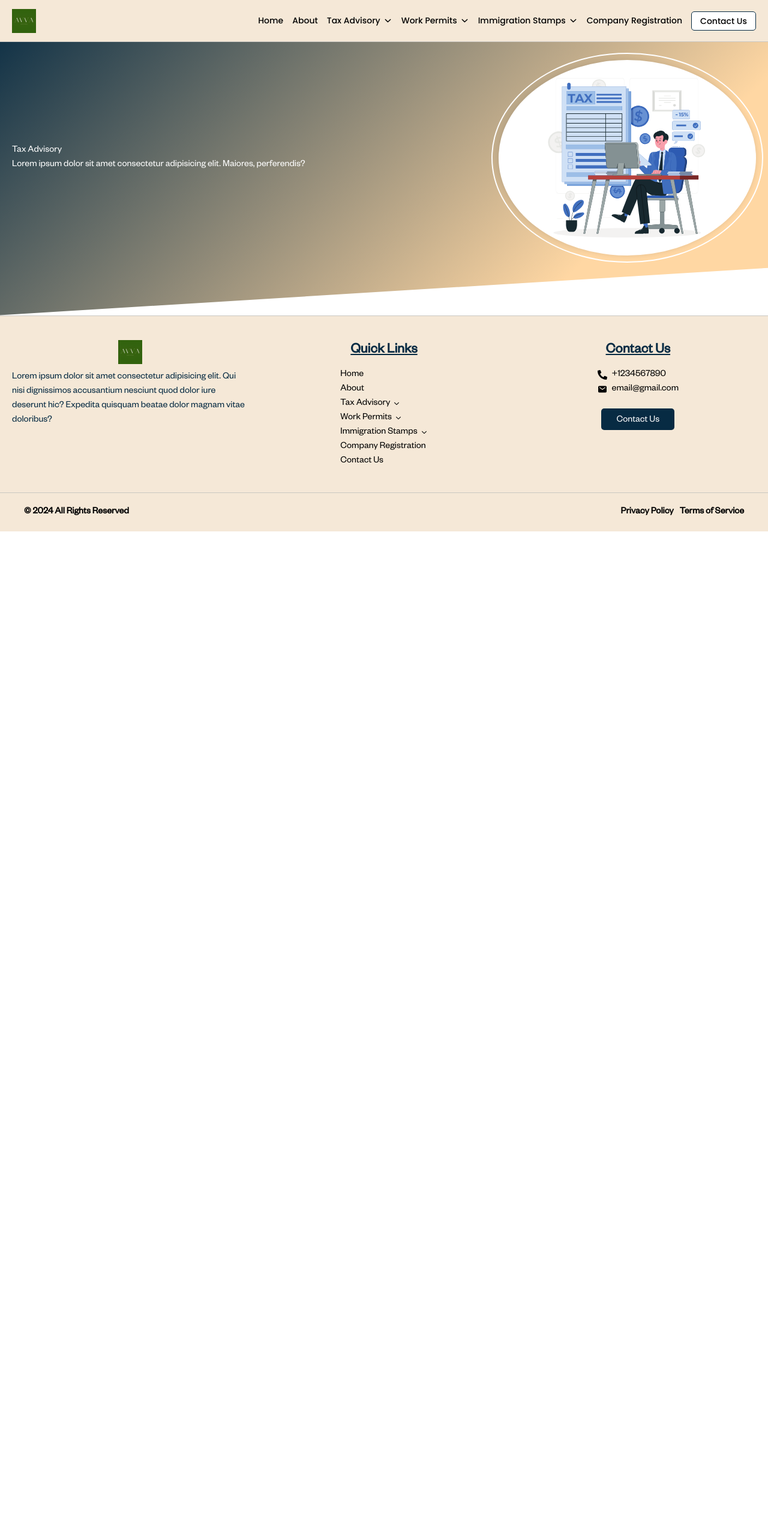
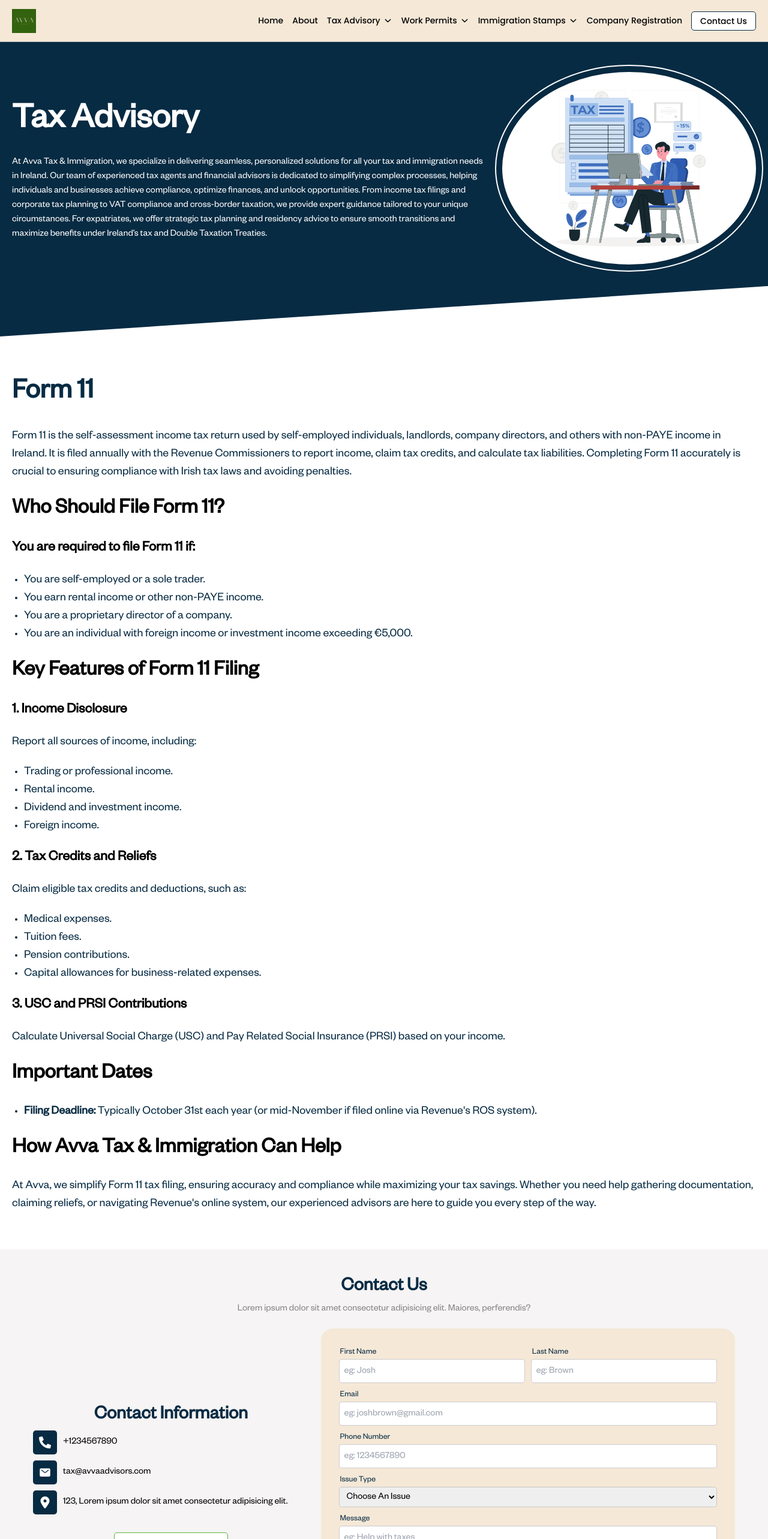
Before and after one commit to TartejBrothers/Avva-Advisors, a React (Create React App) app: page /form11 in a window 1280 px wide. Shown: the top 2566 px of the page at 60% size. Before the commit the page ends 886 px from the top, so only its background shows below. Built offline with nearby package versions, Linux system fonts and the light colour scheme.

Commit message:
Added: Form 11

```diff
--- a/src/components/contactform.jsx
+++ b/src/components/contactform.jsx
@@ -1,10 +1,15 @@
-import React from "react";
+import React, { useState } from "react";
 import { FaLocationDot } from "react-icons/fa6";
 import { FaPhoneAlt } from "react-icons/fa";
 import { IoMail } from "react-icons/io5";
 import { FaWhatsapp } from "react-icons/fa";
 import "../styles/contactform.css";
-export default function ContactForm() {
+export default function ContactForm({ mail }) {
+  const [selectedIssue, setSelectedIssue] = useState("");
+
+  const handleChange = (event) => {
+    setSelectedIssue(event.target.value);
+  };
   return (
     <div className="contactform">
       <div className="contactformtop">
@@ -27,7 +32,8 @@ export default function ContactForm() {
             <div className="contactinformationbox">
               <IoMail />
             </div>
-            <p>email@gmail.com</p>
+
+            <p>{mail ?? "contact@avvadvisors.com"}</p>
           </div>
           <div className="contactinformationrow">
             <div className="contactinformationbox">
@@ -89,6 +95,25 @@ export default function ContactForm() {
             </div>
             <div className="inputdiv">
               <div className="inputdivfull">
+                <label htmlFor="issue">Issue Type</label>
+                <select
+                  id="issueType"
+                  name="issueType"
+                  value={selectedIssue}
+                  onChange={handleChange}
+                >
+                  <option value="" disabled>
+                    Choose An Issue
+                  </option>
+                  <option value="stamps">Stamps</option>
+                  <option value="work-permits">Work Permits</option>
+                  <option value="taxes">Taxes</option>
+                  <option value="startup">Startup</option>
+                </select>
+              </div>
+            </div>
+            <div className="inputdiv">
+              <div className="inputdivfull">
                 <label htmlFor="message">Message</label>
                 <textarea
                   name="message"
--- a/src/components/taxadvisoryheader.jsx
+++ b/src/components/taxadvisoryheader.jsx
@@ -7,8 +7,17 @@ export default function TaxAdvisoryHeader() {
         <div className="taxadvisoryheaderleft">
           <h2>Tax Advisory</h2>
           <p>
-            Lorem ipsum dolor sit amet consectetur adipisicing elit. Maiores,
-            perferendis?
+            At Avva Tax &amp; Immigration, we specialize in delivering seamless,
+            personalized solutions for all your tax and immigration needs in
+            Ireland. Our team of experienced tax agents and financial advisors
+            is dedicated to simplifying complex processes, helping individuals
+            and businesses achieve compliance, optimize finances, and unlock
+            opportunities. From income tax filings and corporate tax planning to
+            VAT compliance and cross-border taxation, we provide expert guidance
+            tailored to your unique circumstances. For expatriates, we offer
+            strategic tax planning and residency advice to ensure smooth
+            transitions and maximize benefits under Ireland’s tax and Double
+            Taxation Treaties.
           </p>
         </div>
         <div className="taxadvisoryheaderright">
--- a/src/pages/tax-advisory/form11.jsx
+++ b/src/pages/tax-advisory/form11.jsx
@@ -3,11 +3,80 @@ import Navbar from "../../components/navbar";
 import Footer from "../../components/footer";
 import TaxAdvisoryHeader from "../../components/taxadvisoryheader";
 import "../../styles/taxadvisory.css";
+import ContactForm from "../../components/contactform";
 export default function Form11() {
   return (
     <div className="taxadvisorymain">
       <Navbar />
       <TaxAdvisoryHeader />
+      <div className="taxadvisorybody">
+        <h1>Form 11</h1>
+        <p>
+          Form 11 is the self-assessment income tax return used by self-employed
+          individuals, landlords, company directors, and others with non-PAYE
+          income in Ireland. It is filed annually with the Revenue Commissioners
+          to report income, claim tax credits, and calculate tax liabilities.
+          Completing Form 11 accurately is crucial to ensuring compliance with
+          Irish tax laws and avoiding penalties.
+        </p>
+
+        <h2>Who Should File Form 11?</h2>
+        <h3>You are required to file Form 11 if:</h3>
+        <ul>
+          <li>You are self-employed or a sole trader.</li>
+          <li>You earn rental income or other non-PAYE income.</li>
+          <li>You are a proprietary director of a company.</li>
+          <li>
+            You are an individual with foreign income or investment income
+            exceeding €5,000.
+          </li>
+        </ul>
+
+        <h2>Key Features of Form 11 Filing</h2>
+        <h3>1. Income Disclosure</h3>
+        <p>Report all sources of income, including:</p>
+        <ul>
+          <li>Trading or professional income.</li>
+          <li>Rental income.</li>
+          <li>Dividend and investment income.</li>
+          <li>Foreign income.</li>
+        </ul>
+
+        <h3>2. Tax Credits and Reliefs</h3>
+        <p>Claim eligible tax credits and deductions, such as:</p>
+        <ul>
+          <li>Medical expenses.</li>
+          <li>Tuition fees.</li>
+          <li>Pension contributions.</li>
+          <li>Capital allowances for business-related expenses.</li>
+        </ul>
+
+        <h3>3. USC and PRSI Contributions</h3>
+        <p>
+          Calculate Universal Social Charge (USC) and Pay Related Social
+          Insurance (PRSI) based on your income.
+        </p>
+
+        <h2>Important Dates</h2>
+        <ul>
+          <li>
+            <strong>Filing Deadline:</strong> Typically October 31st each year
+            (or mid-November if filed online via Revenue's ROS system).
+          </li>
+        </ul>
+
+        <h2>How Avva Tax & Immigration Can Help</h2>
+        <p>
+          At Avva, we simplify Form 11 tax filing, ensuring accuracy and
+          compliance while maximizing your tax savings. Whether you need help
+          gathering documentation, claiming reliefs, or navigating Revenue's
+          online system, our experienced advisors are here to guide you every
+          step of the way.
+        </p>
+      </div>
+      <div className="homecontactbg">
+        <ContactForm mail={"tax@avvaadvisors.com"} />
+      </div>
       <Footer />
     </div>
   );
--- /dev/null
+++ b/src/pages/tax-advisory/template.jsx
@@ -0,0 +1,18 @@
+import React from "react";
+import Navbar from "../../components/navbar";
+import Footer from "../../components/footer";
+import TaxAdvisoryHeader from "../../components/taxadvisoryheader";
+import ContactForm from "../../components/contactform";
+import "../../styles/taxadvisory.css";
+export default function Form11() {
+  return (
+    <div className="taxadvisorymain">
+      <Navbar />
+      <TaxAdvisoryHeader />
+      <div className="homecontactbg">
+        <ContactForm mail={"tax@avvaadvisors.com"} />
+      </div>
+      <Footer />
+    </div>
+  );
+}
--- a/src/styles/contactform.css
+++ b/src/styles/contactform.css
@@ -46,6 +46,7 @@
   color: #072b43;
 }
 .contactformbodyright .inputdiv input,
+.contactformbodyright .inputdiv select,
 .contactformbodyright .inputdiv textarea {
   width: 100%;
   padding: 8px 8px 6px 8px;
--- a/src/styles/taxadvisory.css
+++ b/src/styles/taxadvisory.css
@@ -1,21 +1,5 @@
 .taxadvisoryheaderbg {
-  background: rgb(7, 43, 67);
-  background: -moz-linear-gradient(
-    135deg,
-    rgba(7, 43, 67, 1) 0%,
-    rgba(255, 215, 163, 1) 78%
-  );
-  background: -webkit-linear-gradient(
-    135deg,
-    rgba(7, 43, 67, 1) 0%,
-    rgba(255, 215, 163, 1) 78%
-  );
-  background: linear-gradient(
-    135deg,
-    rgba(7, 43, 67, 1) 0%,
-    rgba(255, 215, 163, 1) 78%
-  );
-  filter: progid:DXImageTransform.Microsoft.gradient(startColorstr="#072b43",endColorstr="#ffd7a3",GradientType=1);
+  background-color: #072b43;
   clip-path: polygon(0 0, 100% 0, 100% 85%, 0% 100%);
   padding-bottom: 60px;
 }
@@ -28,7 +12,8 @@
   margin: 0 auto;
   color: #ffff;
   padding-top: 80px;
-  padding: 100px 20px 40px 20px;
+  gap: 30px;
+  padding: 120px 20px 60px 20px;
 }
 .taxadvisoryheaderleft {
   width: 70%;
@@ -43,10 +28,70 @@
   padding: 30px;
   outline: 2px solid #ffffff;
   outline-offset: 10px;
-
   display: flex;
   align-items: center;
   justify-content: center;
   background-color: #ffffff;
   box-shadow: 0 0 10px rgba(0, 0, 0, 0.1);
 }
+.taxadvisoryheaderleft h2 {
+  font-size: 60px;
+  font-weight: 600;
+  margin-bottom: 10px;
+}
+.taxadvisorybody {
+  display: flex;
+
+  gap: 20px;
+  max-width: 1400px;
+  width: 100%;
+  margin: 0 auto;
+  padding: 60px 20px;
+  flex-direction: column;
+}
+.taxadvisorybody h1 {
+  font-size: 48px;
+  font-weight: 600;
+  color: #072b43;
+}
+.taxadvisorybody p {
+  font-size: 20px;
+  color: #072b43;
+}
+.taxadvisorybody h2 {
+  font-size: 36px;
+  font-weight: 600;
+}
+.taxadvisorybody h3 {
+  font-size: 24px;
+  font-weight: 600;
+}
+.taxadvisorybody ul {
+  list-style-type: disc !important;
+
+  padding: 0;
+}
+.taxadvisorybody ul li {
+  font-size: 20px;
+  color: #072b43;
+  margin-left: 20px;
+}
+@media screen and (max-width: 1000px) {
+  .taxadvisoryheader {
+    flex-direction: column;
+    gap: 20px;
+  }
+  .taxadvisoryheaderleft {
+    width: 100%;
+  }
+  .taxadvisoryheaderright {
+    width: 100%;
+  }
+  .taxadvisoryheaderleft h2 {
+    font-size: 40px;
+    text-align: center;
+  }
+  .taxadvisoryheaderbg {
+    clip-path: polygon(0 0, 100% 0, 100% 90%, 0% 100%);
+  }
+}
```
